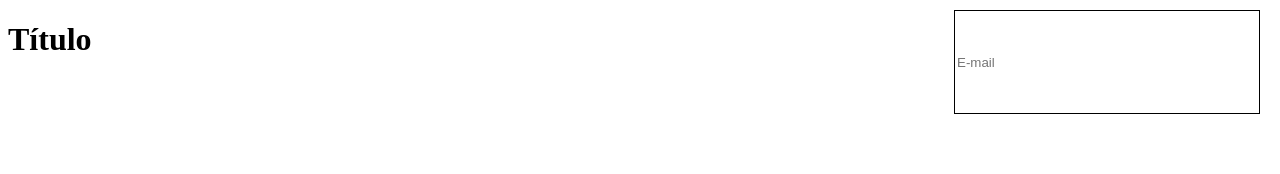
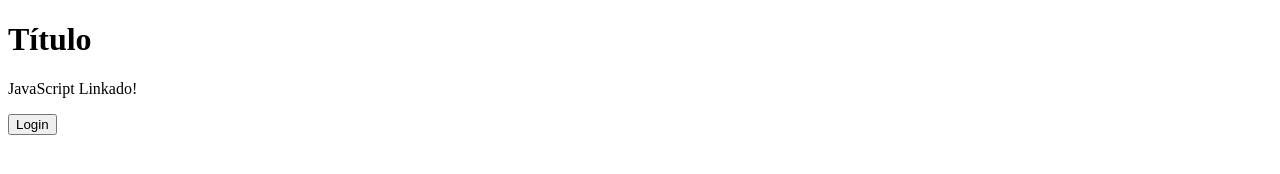
Before and after one commit to EnzoParraVesguerber-ml/projeto-financas-deploy, a plain HTML site: page index.html in a window 1280 px wide. Drawn offline with Linux system fonts and the light colour scheme; files whose address does not match are found by name.

Commit message:
preparando o ambiente basico

```diff
--- a/index.html
+++ b/index.html
@@ -4,11 +4,14 @@
         <title> Projeto Educação Financeira</title>
         <meta charset="utf-8">
         <link rel="stylesheet" href="C:\Users\bruno\Documents\Facens\2° Semestre\Web Design\Codigos html\Projeto Finanças\style.css">
+
         <h1>Título</h1>
-        <input type="text" class="caixa-login" placeholder="E-mail"> </input>
+        <p id="link-js"></p>
     </head>
     <body>
+        <button id="abrir-caixa-login" name="Login" > Login </button>
 
 
+            <script src="script.js"></script>
     </body>
 </html>
--- a/script.js
+++ b/script.js
@@ -0,0 +1 @@
+document.getElementById("link-js").innerHTML = "JavaScript Linkado!";
--- a/style.css
+++ b/style.css
@@ -1,13 +1,9 @@
 .caixa-login{
-    width: 300px;
-    height: 100px;
-    margin-bottom: 15px;
-    border: 1px solid black;
+    display: block;
     position: absolute;
     right : 20px;
     top: 10px;
 }
-.caixa-login:hover{
-    background-color: rgb(228, 228, 228);
-
+.caixa-login:focus{
+    background-color: lightblue;
 }
```
